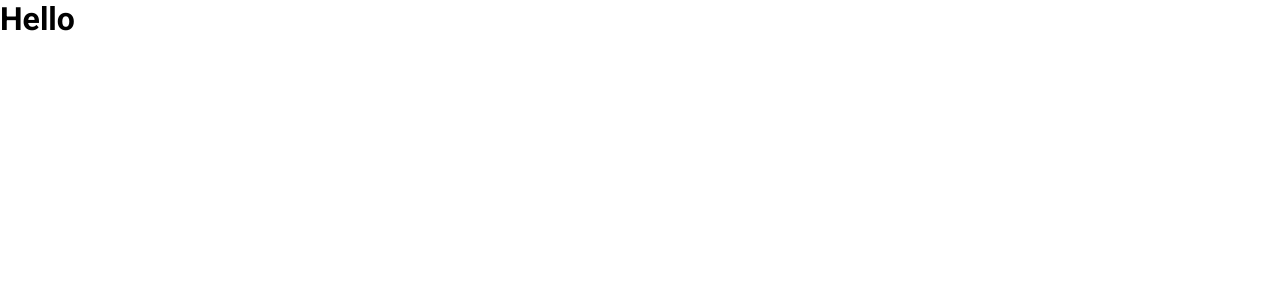
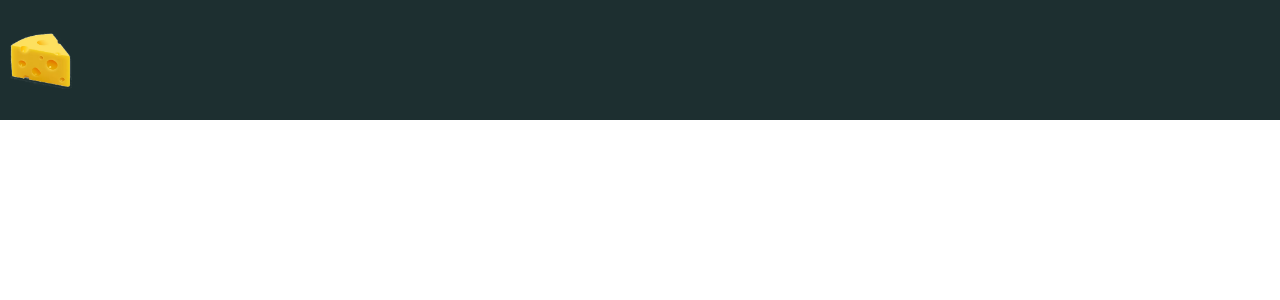
Before and after one commit to iavianm/cheeses, a Next.js app: page / in a window 1280 px wide. Shown: the top 300 px of the page. Built offline with nearby package versions, Linux system fonts and the light colour scheme.

Commit message:
add logo

```diff
--- a/components/Header/Header.jsx
+++ b/components/Header/Header.jsx
@@ -1,10 +1,13 @@
 "use client";
 import styles from "./Header.module.css";
+import Link from "next/link";
 
 function Header() {
   return (
     <header className={styles.header}>
-      <h1>Hello</h1>
+      <div className={styles.header__body}>
+        <Link href="/" className={styles.header__logo} />
+      </div>
     </header>
   );
 }
--- a/components/Header/Header.module.css
+++ b/components/Header/Header.module.css
@@ -1,2 +1,21 @@
 .header {
+  height: 120px;
+  background-color: rgb(29, 47, 48);
+  display: flex;
+  justify-content: center;
 }
+
+.header__body {
+  display: flex;
+  max-width: 1280px;
+  width: 100%;
+  align-items: center;
+}
+
+.header__logo {
+  width: 62px;
+  height: 62px;
+  background: url("/images/cheese-logo.png") no-repeat center;
+  background-size: contain;
+  margin-left: 10px;
+}
```
Also changed, not shown: public/images/cheese-logo.png (added).
